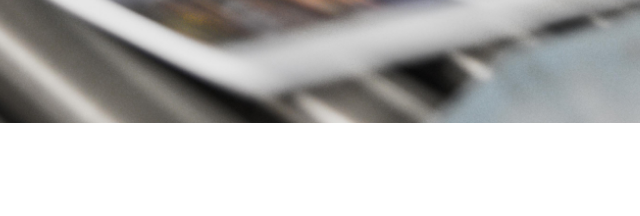
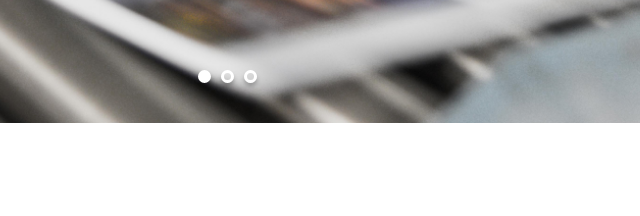
Before and after one commit to amoungui/print-it, a plain HTML site: page index.html in a window 1280 px wide. Shown: the part 448-664 px from the top of the page, 413-1053 px from the left. Drawn offline with Linux system fonts and the light colour scheme.

Commit message:
adapt dots style to html tags

```diff
--- a/index.html
+++ b/index.html
@@ -27,6 +27,9 @@
 			<img src="assets/images/arrow_left.png" alt="arrow left">
 		</a>
 		<div class="dots">
+			<span class="dot dot_selected"></span>
+            <span class="dot"></span>
+            <span class="dot"></span>
 		</div>
 	</div>
 	<section id="about-us" class="container">
```
